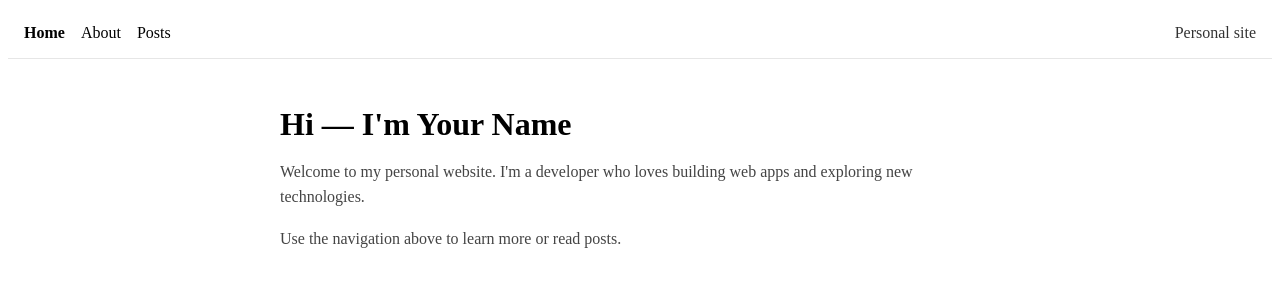
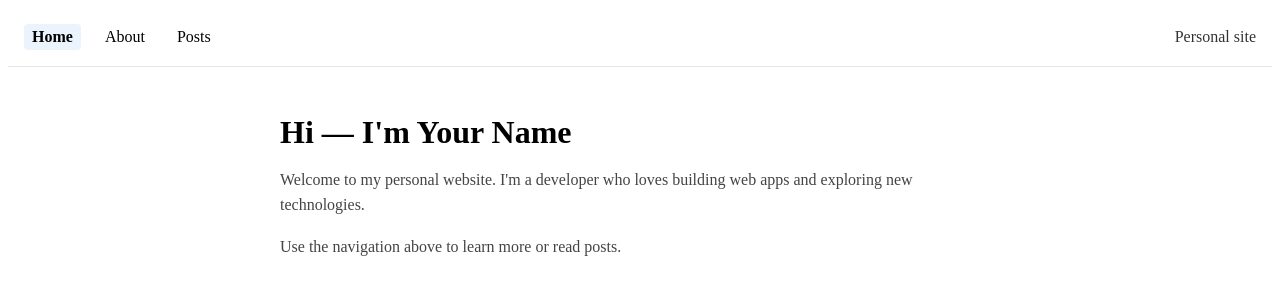
Before and after one commit to luolisave/ngx, an Angular app in the folder my-ng-21/: page / in a window 1280 px wide. Shown: the top 300 px of the page. Built offline with nearby package versions, Linux system fonts and the light colour scheme.

Commit message:
add highligh to nav bar

```diff
--- a/my-ng-21/src/app/app.html
+++ b/my-ng-21/src/app/app.html
@@ -1,12 +1,14 @@
 <style>
+  .nav a{ text-decoration:none;color:inherit;padding:0.25rem 0.5rem;border-radius:4px }
+  .nav a.active{ font-weight:700;color:#0366d6;background:rgba(3,102,214,0.08) }
 </style>
 
 <main class="main">
   <header style="display:flex;align-items:center;justify-content:space-between;padding:1rem;border-bottom:1px solid #e6e6e6;">
-      <div style="display:flex;align-items:center;gap:1rem;">
-        <a routerLink="/" style="text-decoration:none;color:inherit;font-weight:600">Home</a>
-        <a routerLink="/about" style="text-decoration:none;color:inherit">About</a>
-        <a routerLink="/posts" style="text-decoration:none;color:inherit">Posts</a>
+      <div class="nav" style="display:flex;align-items:center;gap:1rem;">
+        <a routerLink="/" routerLinkActive="active" [routerLinkActiveOptions]="{ exact: true }" style="color:inherit">Home</a>
+        <a routerLink="/about" routerLinkActive="active" [routerLinkActiveOptions]="{ exact: true }" style="color:inherit">About</a>
+        <a routerLink="/posts" routerLinkActive="active" [routerLinkActiveOptions]="{ exact: true }" style="color:inherit">Posts</a>
       </div>
       <div style="opacity:0.8">Personal site</div>
     </header>
--- a/my-ng-21/src/app/app.ts
+++ b/my-ng-21/src/app/app.ts
@@ -1,10 +1,10 @@
 import { Component, signal } from '@angular/core';
-import { RouterOutlet, RouterLink } from '@angular/router';
+import { RouterOutlet, RouterLink, RouterLinkActive } from '@angular/router';
 
 @Component({
   selector: 'app-root',
   standalone: true,
-  imports: [RouterOutlet, RouterLink],
+  imports: [RouterOutlet, RouterLink, RouterLinkActive],
   templateUrl: './app.html',
   styleUrls: ['./app.scss']
 })
```
